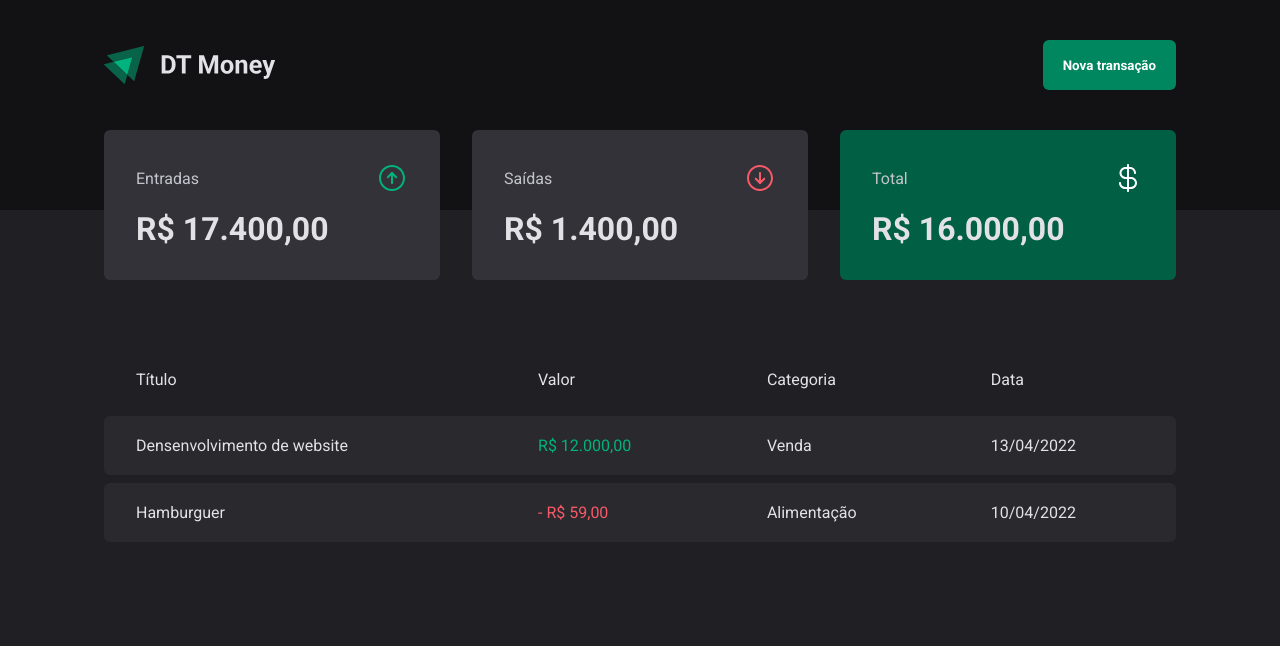
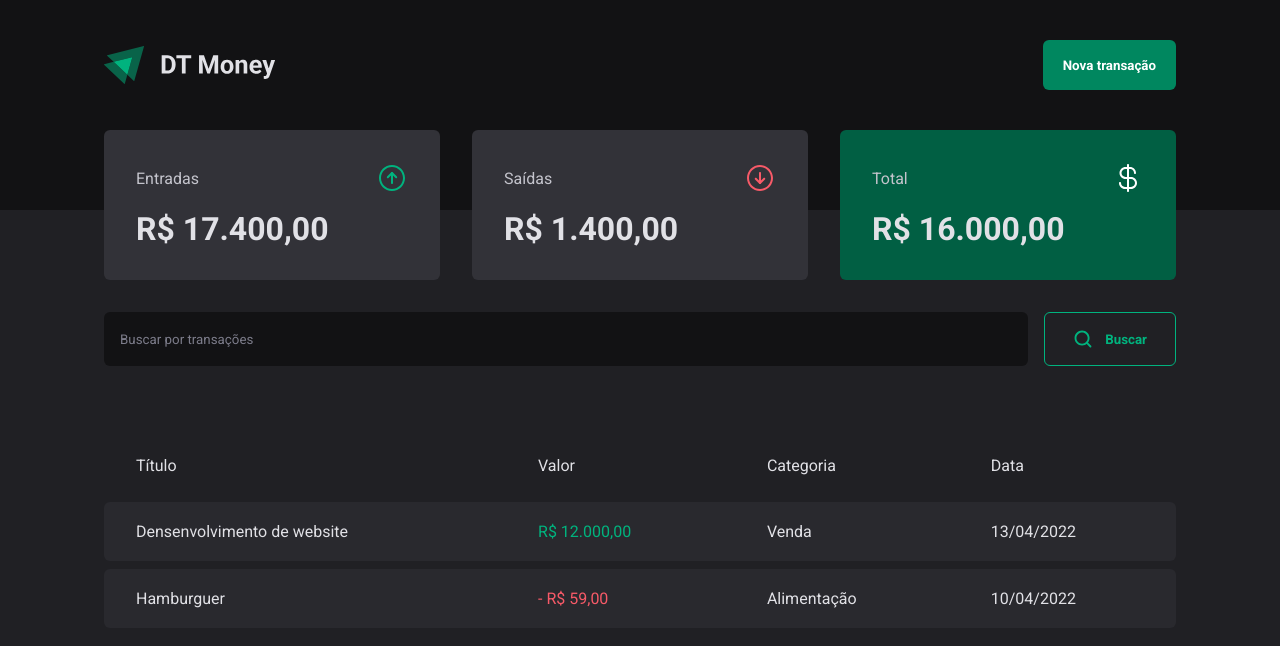
Before and after one commit to limaarthur/course-reactjs-dtmoney, a React (Vite) app: page / in a window 1280 px wide. Shown: the top 646 px of the page. Built offline with nearby package versions, Linux system fonts and the light colour scheme.

Commit message:
visual structure - Searchform component

```diff
--- a/src/App.tsx
+++ b/src/App.tsx
@@ -4,6 +4,7 @@ import { defaultTheme } from "./themes/default";
 import { Header } from "./components/Header";
 import { Summary } from "./components/Summary";
 import { Transactions } from "./components/Transactions";
+import { SearchForm } from "./components/SearchForm";
 
 export function App() {
 
@@ -11,6 +12,7 @@ export function App() {
     <ThemeProvider theme={defaultTheme}>
       <Header />
       <Summary />
+      <SearchForm />
       <Transactions />
       <GlobalStyle />
     </ThemeProvider>
--- /dev/null
+++ b/src/components/SearchForm/index.tsx
@@ -0,0 +1,15 @@
+import searchImg from "../../assets/search.svg"
+import { SearchFormContainer } from "./styles";
+
+export function SearchForm() {
+    return (
+        <SearchFormContainer>
+            <input type="text" placeholder="Buscar por transações" />
+
+            <button type="submit">
+                <img src={searchImg} alt="Buscas" />
+                Buscar
+            </button>
+        </SearchFormContainer>
+    );
+}
--- /dev/null
+++ b/src/components/SearchForm/styles.ts
@@ -0,0 +1,44 @@
+import styled from "styled-components";
+
+export const SearchFormContainer = styled.form`
+    max-width: 1120px;
+    display: flex;
+    gap: 1rem;
+    margin: 2rem auto 0;
+    padding: 0 1.5rem;
+
+
+  input {
+    flex: 1;
+    border-radius: 6px;
+    border: 0;
+    background: ${props => props.theme["gray-900"]};
+    color: ${props => props.theme["gray-300"]};
+    padding: 1rem;
+
+    &::placeholder {
+      color: ${props => props.theme["gray-500"]};
+    }
+  }
+
+
+  button {
+    display: flex;
+    align-items: center;
+    gap: 0.75rem;
+    border: 0;
+    padding: 1rem 1.75rem;
+    background: transparent;
+    border: 1px solid ${props => props.theme["green-300"]};
+    color: ${props => props.theme["green-300"]};
+    font-weight: bold;
+    border-radius: 6px;
+
+    &:hover {
+      background: ${props => props.theme["green-500"]};
+      border-color: ${props => props.theme["green-500"]};
+      color: ${props => props.theme["white"]};
+      transition: background-color 0.2s, color 0.2s, border-color 0.2s;
+    }
+  }
+`
--- a/src/components/Transactions/styles.ts
+++ b/src/components/Transactions/styles.ts
@@ -6,11 +6,11 @@ export const TransactionsContainer = styled.main`
   margin: 4rem auto 0;
   padding: 0 1.5rem;
 `;
+
 export const TransactionsTable = styled.table`
   width: 100%;
   border-collapse: separate;
   border-spacing: 0 0.5rem;
-
 
   th {
     font-weight: 400;
@@ -37,6 +37,7 @@ export const TransactionsTable = styled.table`
 interface PriceHighlightProps {
     variant: "income" | "outcome";
   }
+
   export const PriceHighlight = styled.span<PriceHighlightProps>`
     color: ${props => props.variant === "income" ? props.theme["green-300"] : props.theme["red-300"]};
   `;
```
